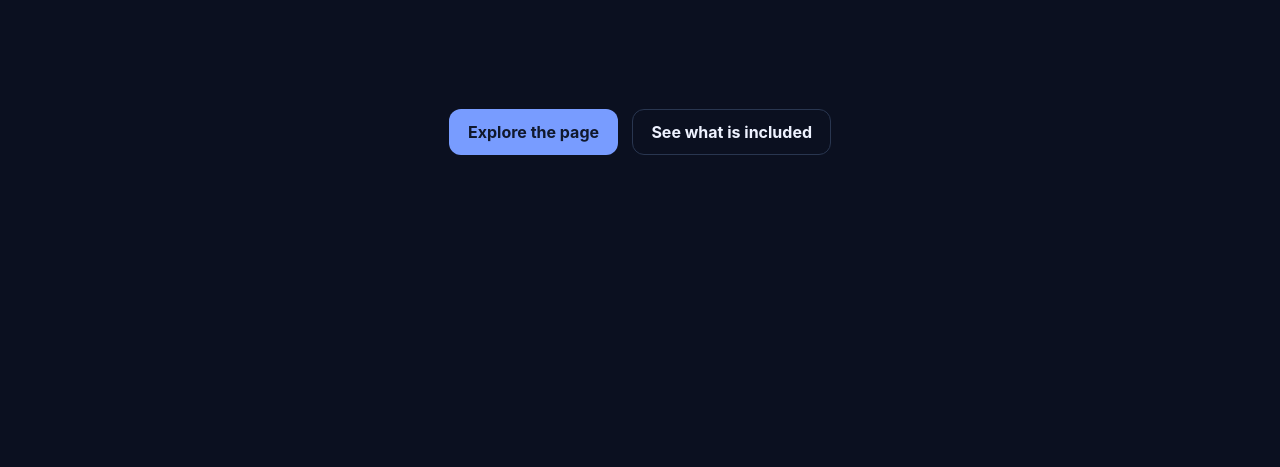
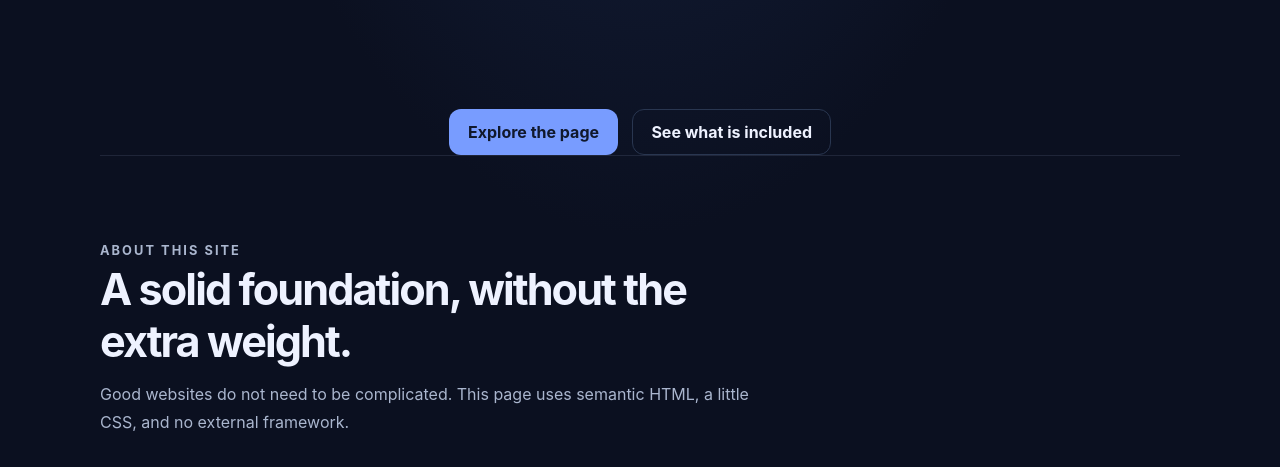
Before and after one commit to GDDASH45/htmlproject, a plain HTML site: page index.html in a window 1280 px wide. Shown: the part 605-1072 px from the top of the page. Before the commit the page ends 800 px from the top, so only its background shows below. Drawn offline with Linux system fonts and the light colour scheme.

Commit message:
Add an about section

```diff
--- a/index.html
+++ b/index.html
@@ -155,6 +155,27 @@
     }
 
     .button-secondary:hover { background: var(--surface-raised); }
+    .section {
+      padding: 4.5rem 0;
+      border-top: 1px solid rgb(169 190 230 / 12%);
+    }
+
+    .section-heading {
+      max-width: 680px;
+      margin-bottom: 2rem;
+    }
+
+    .section-heading h2 {
+      margin: 0;
+      font-size: clamp(1.8rem, 4vw, 2.7rem);
+      letter-spacing: -0.045em;
+    }
+
+    .section-heading p {
+      margin: 0.8rem 0 0;
+      color: var(--muted);
+      line-height: 1.75;
+    }
   </style>
 </head>
 <body>
@@ -194,6 +215,13 @@
         <a class="button button-primary" href="#about">Explore the page</a>
         <a class="button button-secondary" href="#features">See what is included</a>
       </div>
+    <section class="section" id="about" aria-labelledby="about-title">
+      <div class="section-heading">
+        <p class="eyebrow">About this site</p>
+        <h2 id="about-title">A solid foundation, without the extra weight.</h2>
+        <p>Good websites do not need to be complicated. This page uses semantic HTML, a little CSS, and no external framework.</p>
+      </div>
+    </section>
 
   </main>
 
```
